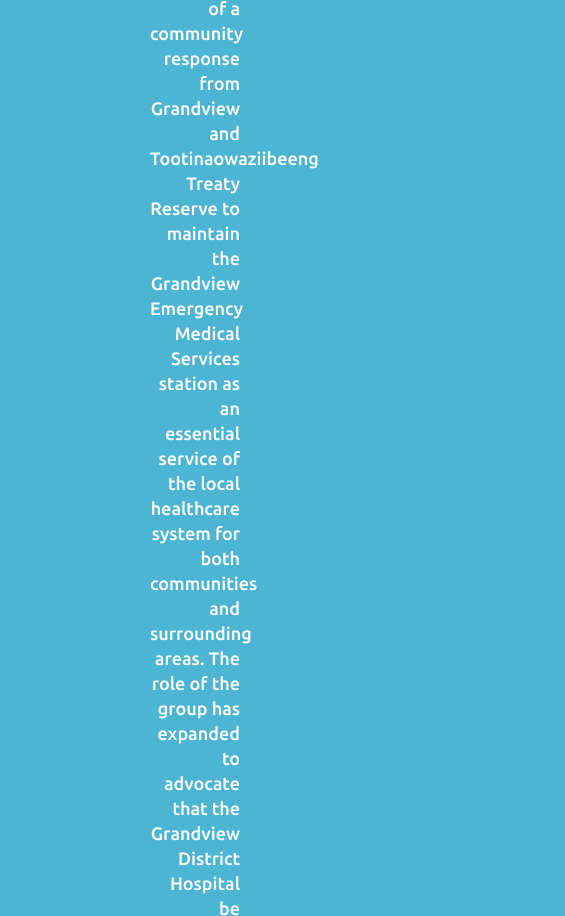
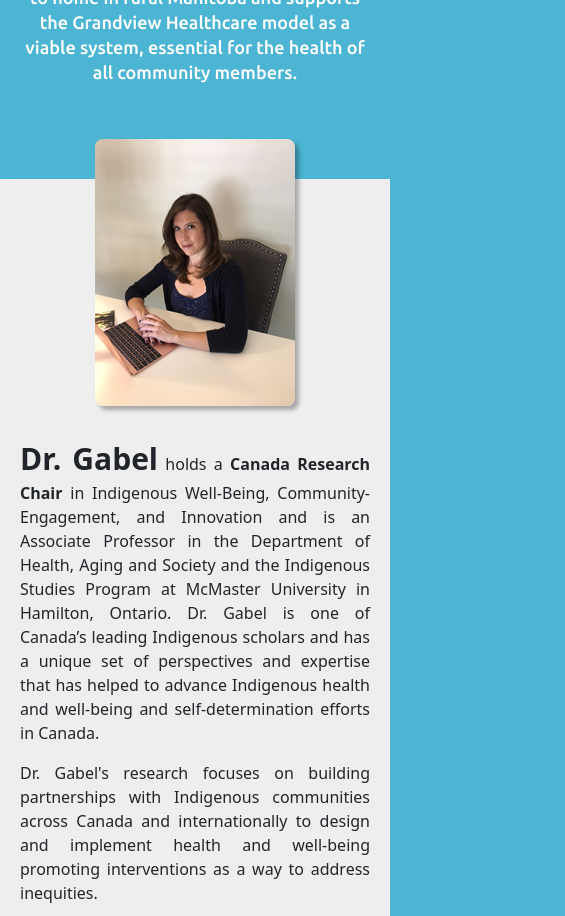
Before and after one commit to michaelakleer/rural-health-care-simplified-html, a plain HTML site: page about.html in a window 390 px wide. Shown: the part 720-1636 px from the top of the page, 565 px wide, since content can reach past the window. Drawn offline with nearby package versions, Linux system fonts and the light colour scheme.

Commit message:
mobile styling

```diff
--- a/src/about.css
+++ b/src/about.css
@@ -122,3 +122,63 @@ body {
     font-weight: 700;
   }
 }
+
+@media (max-width: 767px) {
+  body {
+    padding: 0;
+  }
+
+  .about-one {
+    text-align: center;
+    padding: 7rem 18px 3rem;
+  }
+
+  .about-one h1 {
+    font-size: 40px;
+  }
+
+  .about-one h2 {
+    font-size: 30px;
+    line-height: 30px;
+    margin-bottom: 20px;
+  }
+
+  .about-two {
+    padding-bottom: 20px;
+  }
+
+  .about-two .container-one,
+  .about-two .container-two {
+    border-radius: 0px;
+    padding: 10px 20px;
+    text-align: justify;
+  }
+
+  .about-two .container-one {
+    margin-bottom: 70px;
+  }
+
+  .about-two .container-two {
+    flex-direction: column;
+  }
+
+  .image-one,
+  .image-two {
+    height: auto;
+    margin: -50px auto 0;
+  }
+
+  .image-one {
+    margin-bottom: 30px;
+  }
+
+  .chelsea-photo {
+    display: block;
+    margin: 0 auto;
+  }
+
+  .name {
+    font-size: 30px;
+    font-weight: 700;
+  }
+}
```
